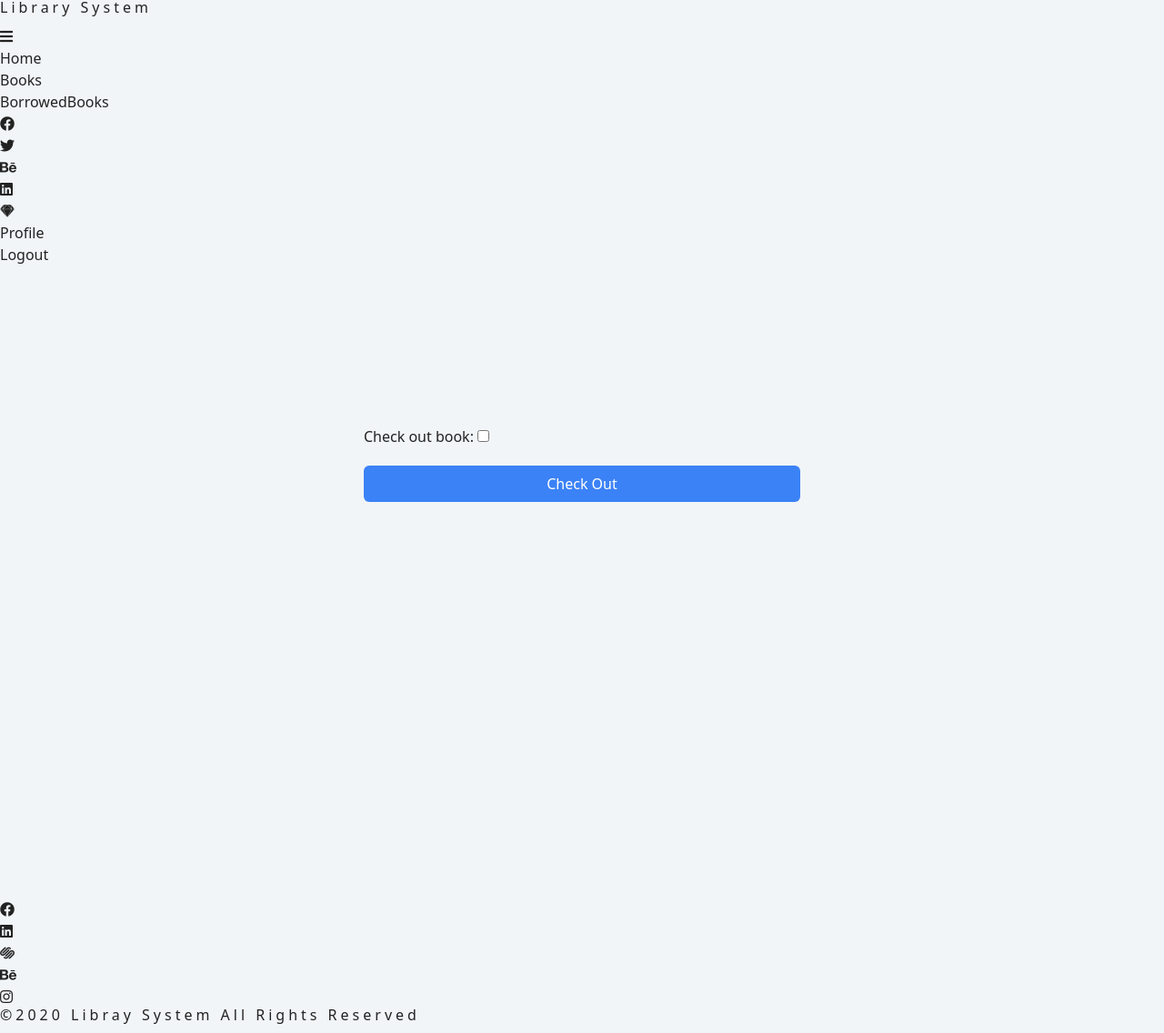
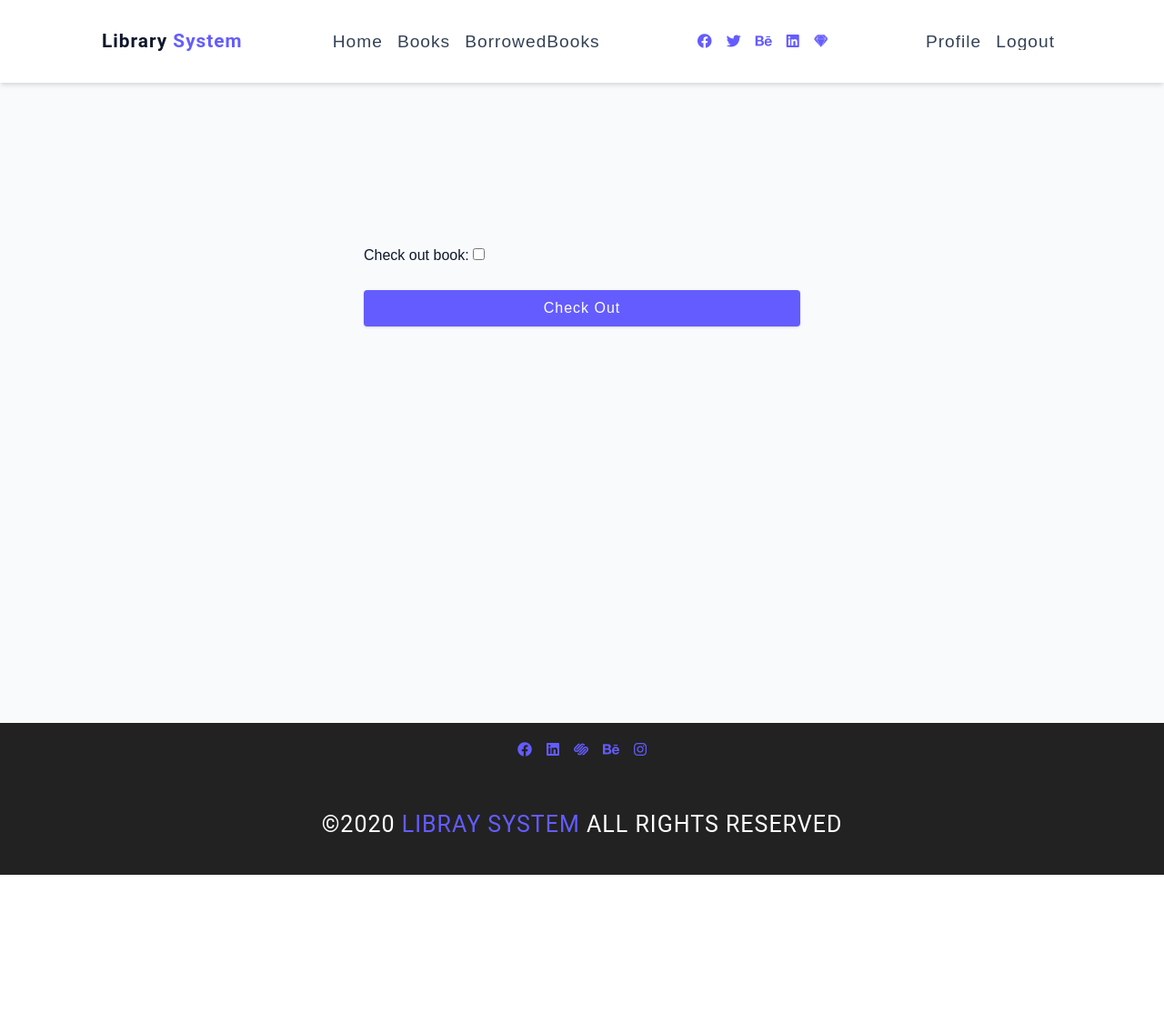
Before and after one commit to Gaddafi400/library-system, a Django app: page /library/loanbook/1/ in a window 1280 px wide. Shown: the whole page at 91% size. After the commit the page ends 962 px from the top, so only its background shows below. Run offline with Django 4.2, Linux system fonts and the light colour scheme; the visitor is signed in with stand-in values (Sample User, id 1); style sheets or scripts are compiled from the project's sources; some libraries are stand-ins or nearby versions.

Commit message:
static modifocation

```diff
--- a/library/static/library/style.css
+++ b/library/static/library/style.css
@@ -584,3 +584,320 @@ Contact
     width: 50%;
   }
 }
+
+
+/* ============================================== */
+
+@import url("https://fonts.googleapis.com/css2?family=Roboto:wght@400;500;600&family=Montserrat&display=swap");
+html {
+  font-size: 100%;
+} /*16px*/
+
+:root {
+  /* colors */
+  --primary-100: #e2e0ff;
+  --primary-200: #c1beff;
+  --primary-300: #a29dff;
+  --primary-400: #837dff;
+  --primary-500: #645cff;
+  --primary-600: #504acc;
+  --primary-700: #3c3799;
+  --primary-800: #282566;
+  --primary-900: #141233;
+
+  /* grey */
+  --grey-50: #f8fafc;
+  --grey-100: #f1f5f9;
+  --grey-200: #e2e8f0;
+  --grey-300: #cbd5e1;
+  --grey-400: #94a3b8;
+  --grey-500: #64748b;
+  --grey-600: #475569;
+  --grey-700: #334155;
+  --grey-800: #1e293b;
+  --grey-900: #0f172a;
+  /* rest of the colors */
+  --black: #222;
+  --white: #fff;
+  --red-light: #f8d7da;
+  --red-dark: #842029;
+  --green-light: #d1e7dd;
+  --green-dark: #0f5132;
+
+  /* fonts  */
+  --headingFont: "Roboto", sans-serif;
+  --bodyFont: "Nunito", sans-serif;
+  --smallText: 0.7em;
+  /* rest of the vars */
+  --backgroundColor: var(--grey-50);
+  --textColor: var(--grey-900);
+  --borderRadius: 0.25rem;
+  --letterSpacing: 1px;
+  --transition: 0.3s ease-in-out all;
+  --max-width: 1120px;
+  --fixed-width: 600px;
+
+  /* box shadow*/
+  --shadow-1: 0 1px 3px 0 rgba(0, 0, 0, 0.1), 0 1px 2px 0 rgba(0, 0, 0, 0.06);
+  --shadow-2: 0 4px 6px -1px rgba(0, 0, 0, 0.1),
+    0 2px 4px -1px rgba(0, 0, 0, 0.06);
+  --shadow-3: 0 10px 15px -3px rgba(0, 0, 0, 0.1),
+    0 4px 6px -2px rgba(0, 0, 0, 0.05);
+  --shadow-4: 0 20px 25px -5px rgba(0, 0, 0, 0.1),
+    0 10px 10px -5px rgba(0, 0, 0, 0.04);
+}
+
+body {
+  background: var(--backgroundColor);
+  font-family: var(--bodyFont);
+  font-weight: 400;
+  line-height: 1.75;
+  color: var(--textColor);
+}
+
+
+
+p {
+  margin-bottom: 1.5rem;
+  max-width: 40em;
+}
+
+h1,
+h2,
+h3,
+h4,
+h5 {
+  margin: 0;
+  margin-bottom: 1.38rem;
+  font-family: var(--headingFont);
+  font-weight: 400;
+  line-height: 1.3;
+  text-transform: capitalize;
+  letter-spacing: var(--letterSpacing);
+}
+
+h1 {
+  margin-top: 0;
+  font-size: 3.052rem;
+}
+
+h2 {
+  font-size: 2.441rem;
+}
+
+h3 {
+  font-size: 1.953rem;
+}
+
+h4 {
+  font-size: 1.563rem;
+}
+
+h5 {
+  font-size: 1.25rem;
+}
+
+small,
+.text-small {
+  font-size: var(--smallText);
+}
+
+a {
+  text-decoration: none;
+}
+ul {
+  list-style-type: none;
+  padding: 0;
+}
+
+.img {
+  width: 100%;
+  display: block;
+  object-fit: cover;
+}
+
+
+/* buttons */
+.btn {
+  cursor: pointer;
+  color: var(--white);
+  background: var(--primary-500);
+  border: transparent;
+  border-radius: var(--borderRadius);
+  letter-spacing: var(--letterSpacing);
+  padding: 0.375rem 0.75rem;
+  box-shadow: var(--shadow-1);
+  transition: var(--transition);
+  text-transform: capitalize;
+  display: inline-block;
+}
+.btn:hover {
+  background: var(--primary-700);
+  box-shadow: var(--shadow-3);
+}
+.btn-hipster {
+  color: var(--primary-500);
+  background: var(--primary-200);
+}
+.btn-hipster:hover {
+  color: var(--primary-200);
+  background: var(--primary-700);
+}
+.btn-block {
+  width: 100%;
+}
+
+/* title */
+.title {
+  text-align: center;
+}
+
+.title-underline {
+  background: var(--primary-500);
+  width: 7rem;
+  height: 0.25rem;
+  margin: 0 auto;
+  margin-top: -1rem;
+}
+/*
+===============
+Navbar
+===============
+*/
+nav {
+  background: var(--white);
+  box-shadow: var(--shadow-2);
+  line-height: 1;
+}
+.nav-header {
+  display: flex;
+  align-items: center;
+  justify-content: space-between;
+  padding: 1rem;
+}
+.nav-toggle {
+  font-size: 2rem;
+  color: var(--primary-500);
+  background: transparent;
+  border-color: transparent;
+  transition: var(--transition);
+  cursor: pointer;
+}
+.nav-toggle:hover {
+  transform: rotate(90deg);
+}
+.logo {
+  margin-bottom: 0;
+  font-weight: 700;
+  font-size: 1.3rem;
+}
+.logo span {
+  color: var(--primary-500);
+}
+.social-icons {
+  display: none;
+}
+.links a {
+  color: var(--grey-700);
+  font-size: 1.2rem;
+  font-weight: 500;
+  text-transform: capitalize;
+  letter-spacing: var(--letterSpacing);
+  display: block;
+  padding: 0.75rem 1rem;
+  transition: var(--transition);
+}
+.links a:hover {
+  background: var(--primary-300);
+  color: var(--primary-500);
+  padding-left: 1.5rem;
+}
+
+.links {
+  margin: 0;
+  height: 0;
+  overflow: hidden;
+  transition: var(--transition);
+}
+
+.show-links {
+  height: 10rem;
+}
+
+@media screen and (min-width: 800px) {
+  .nav-toggle {
+    display: none;
+  }
+  .nav-center {
+    max-width: var(--max-width);
+    margin: 0 auto;
+    display: flex;
+    align-items: center;
+    justify-content: space-between;
+    padding: 2rem;
+  }
+  .nav-header {
+    padding: 0;
+  }
+  .links {
+    height: auto;
+    display: flex;
+  }
+  .links a {
+    padding: 0;
+    margin: 0 0.5rem;
+  }
+  .links a:hover {
+    padding: 0;
+    background: transparent;
+  }
+  .social-icons {
+    display: flex;
+  }
+  .social-icons a {
+    margin: 0 0.5rem;
+    color: var(--primary-500);
+    transition: var(--transition);
+  }
+  .social-icons a:hover {
+    color: var(--primary-300);
+  }
+  .nav-header :hover {
+    cursor: pointer;
+  }
+}
+
+.footer {
+  padding-top: 1rem;
+  padding-bottom: 1rem;
+  background: #222;
+  display: grid;
+  place-items: center;
+
+
+}
+.footer .social-icons {
+  margin-bottom: 2rem;
+}
+.footer .social-icon {
+  color: var(--primary-500);
+}
+.footer .social-icon:hover {
+  color: var(--primary-300);
+}
+.footer p {
+  color: #fff;
+  font-size: 1.25rem;
+  text-transform: capitalize;
+}
+
+.footer-text {
+  margin-top: 1.25rem;
+  text-transform: uppercase;
+  color: #fff;
+  font-weight: 400;
+}
+
+.company {
+  color: var(--primary-500);
+}
```
